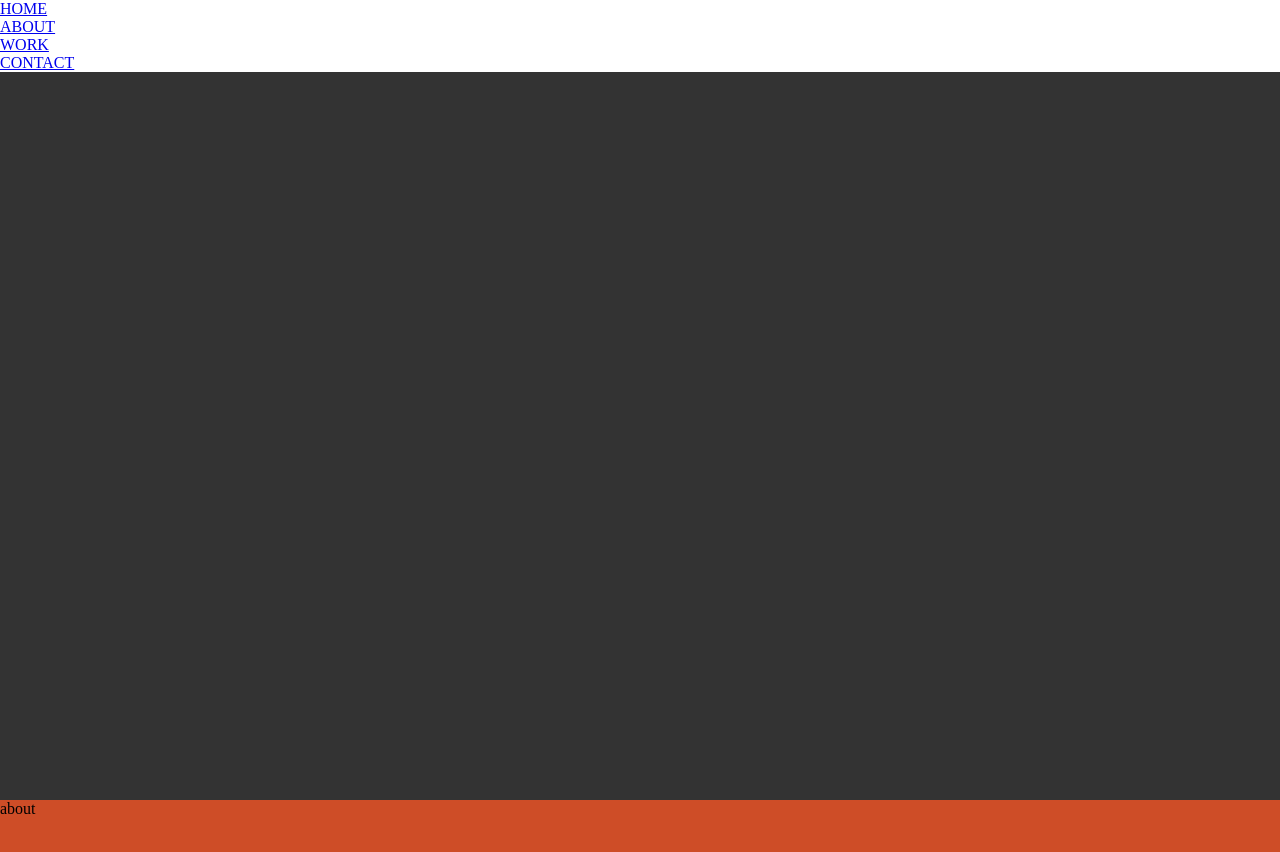
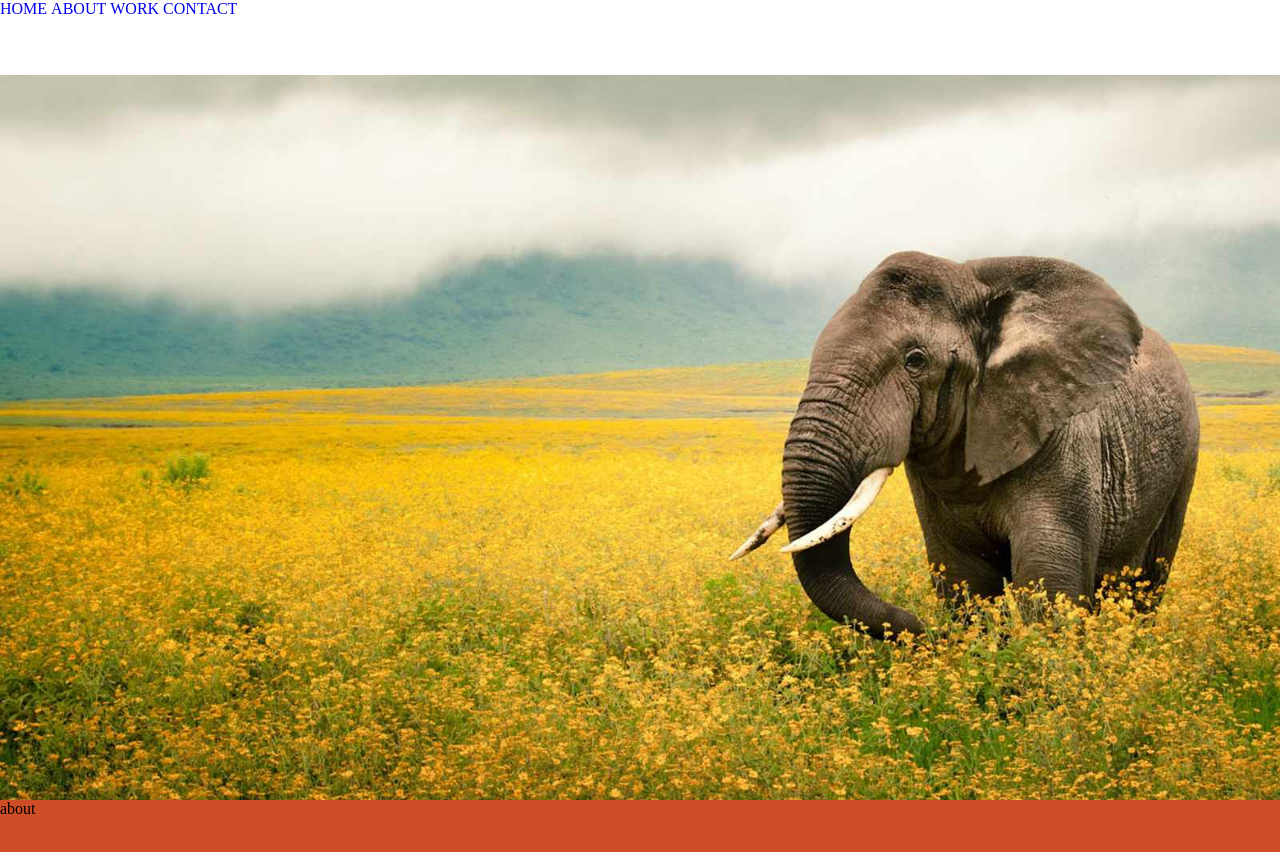
Before and after one commit to bryan-moore/bryan-moore.github.io, a plain HTML site: page index.html in a window 1280 px wide. Shown: the top 852 px of the page. Drawn offline with nearby package versions, Linux system fonts and the light colour scheme.

Commit message:
background stuff.

```diff
--- a/script/main.js
+++ b/script/main.js
@@ -1,6 +1,11 @@
 $(document).ready(function() {
 
-	var newHeight = $(window).height();
-	$('.slide').css('height', newHeight )
+	$('.slide').css('height',  $(window).height() );
 
 });
+
+$(window).resize(function() {
+
+	$('.slide').css('height', $(window).height());
+
+});
--- a/style/main.less
+++ b/style/main.less
@@ -12,10 +12,26 @@ body {
 	position: fixed;
 	top: 0;
 	width: 100%;
-	z-index: 9;
+	height: 75px;
+	z-index: 10;
+	ul {
+		li {
+			display: inline;
+			a {
+				text-decoration: none;
+			}
+		}
+	}
+
 }
 .intro {
-	background: #333;
+	background: url('../images/background.jpg') no-repeat;
+	-webkit-background-size: cover;
+	-moz-background-size: cover;
+	-o-background-size: cover;
+	background-size: cover;
+	filter: progid:DXImageTransform.Microsoft.AlphaImageLoader(src='../images/background.jpg', sizingMethod='scale');
+	-ms-filter: "progid:DXImageTransform.Microsoft.AlphaImageLoader(src='../images/background.jpg', sizingMethod='scale')";
 }
 .about {
 	background: #ce4d27;
```
Also changed, not shown: images/background.jpg (added), style/main.css.
